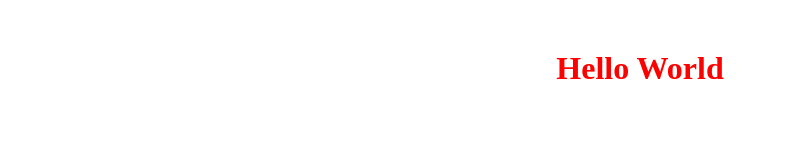
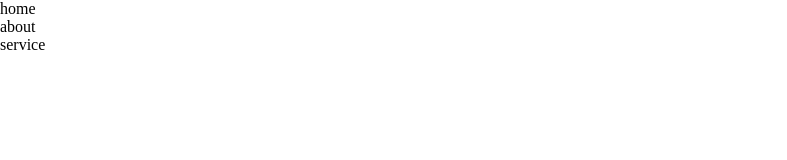
Before and after one commit to Abdalhadi-Alrefai/project-1, a plain HTML site: page index.html in a window 1280 px wide. Shown: the whole page, without its empty margins (0-787 px from the left). Drawn offline with Linux system fonts and the light colour scheme.

Commit message:
add navbar

```diff
--- a/index.html
+++ b/index.html
@@ -7,6 +7,10 @@
   <title>Document</title>
 </head>
 <body>
-  <h1>Hello World</h1>
+  <nav><ul>
+    <li>home</li>
+    <li>about</li>
+    <li>service</li>
+  </ul></nav>
 </body>
 </html>
```
